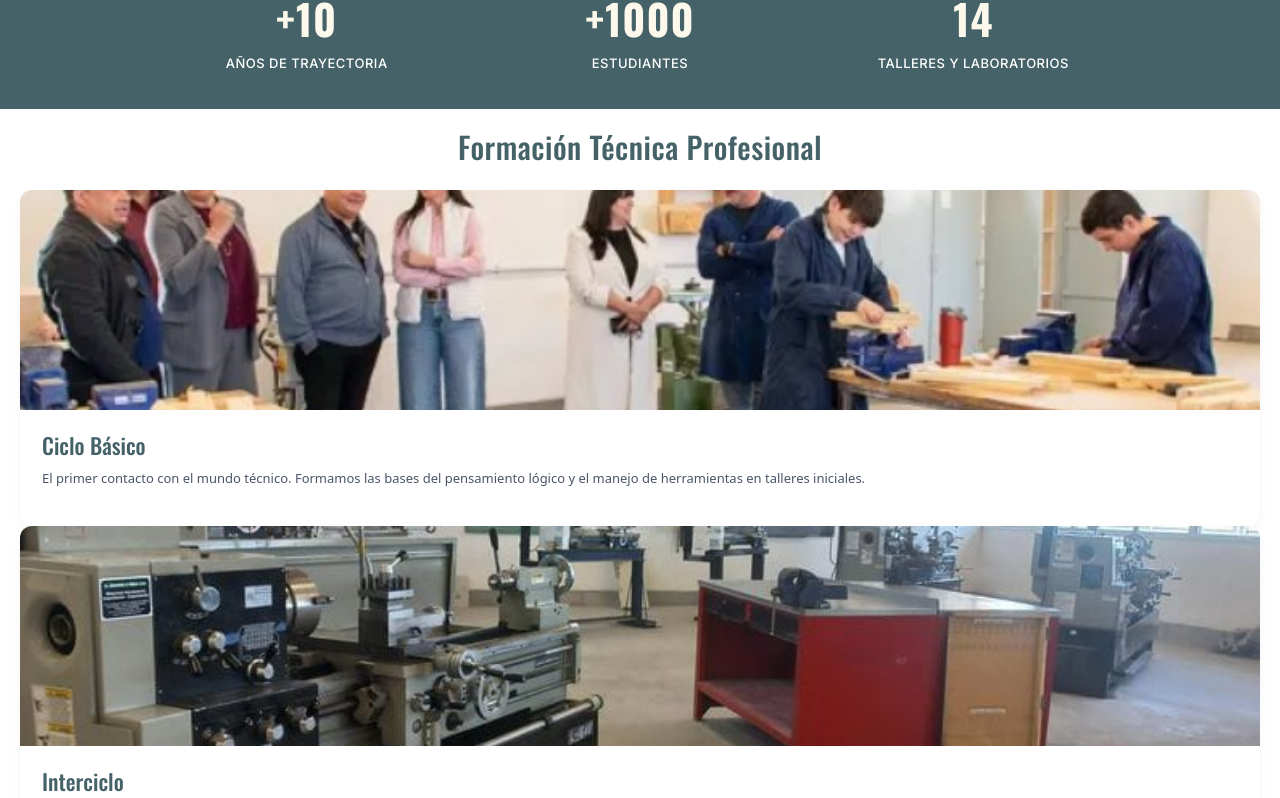
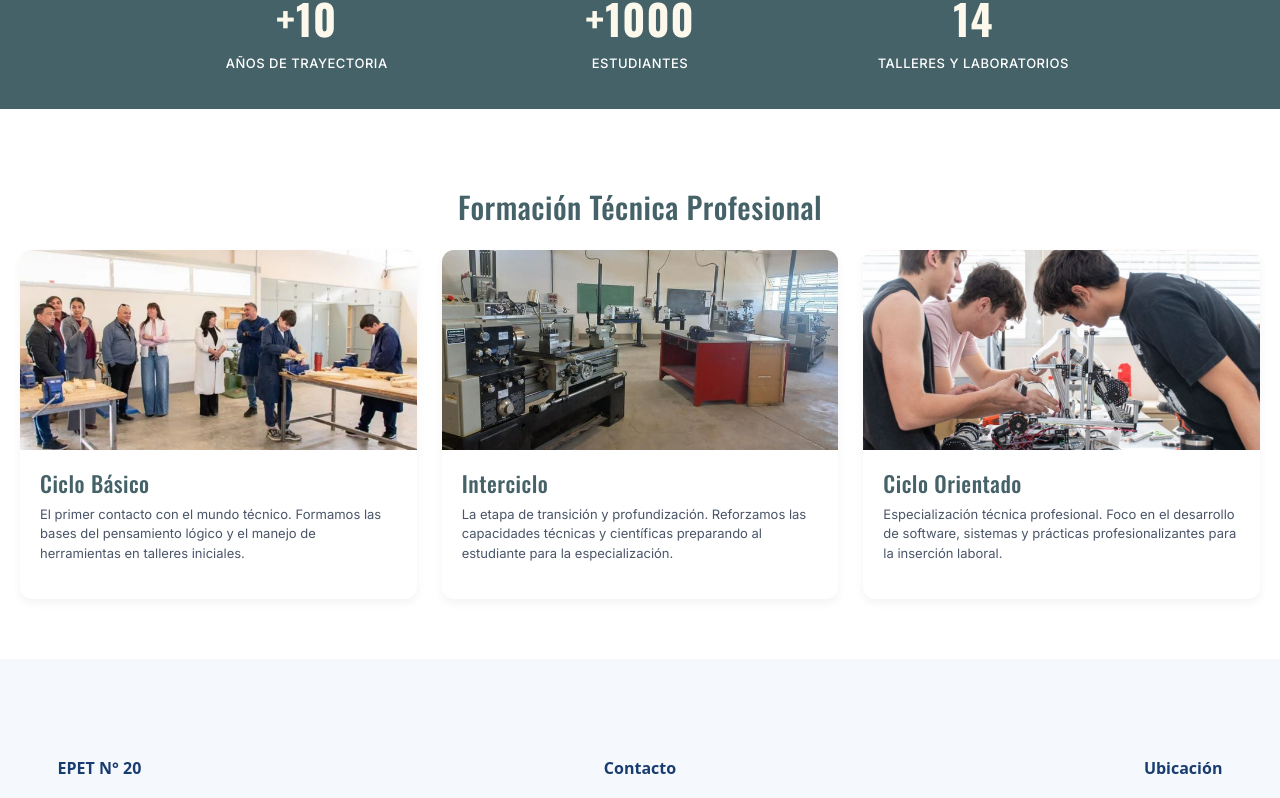
Before and after one commit to Geronimogomez09/webinstitucional, a React (Vite) app: page / in a window 1280 px wide. Shown: the part 1016-1814 px from the top of the page. Built offline with nearby package versions, Linux system fonts and the light colour scheme.

Commit message:
Cambiando animacion de Tarjetas de Ciclos

```diff
--- a/src/styles/index.css
+++ b/src/styles/index.css
@@ -8,12 +8,10 @@
     --blanco: #FFFFFF;
     --texto-oscuro: #2D3748;
 
-    /* Definimos las tipografías */
     --fuente-titulos: 'Oswald', sans-serif;
     --fuente-texto: 'Inter', sans-serif;
 }
 
-/* Aplicamos Inter por defecto a todo el cuerpo de texto de la página */
 body {
     font-family: var(--fuente-texto);
     color: var(--texto-oscuro);
@@ -175,28 +173,36 @@ body {
     font-weight: 500;
 }
 
-/* TRAYECTOS FORMATIVOS */
+/* TRAYECTOS FORMATIVOS - CUADRADAS Y COMPACTAS */
+.seccion-trayectos {
+    padding: 60px 0;
+}
+
+.grilla-ciclos {
+    display: grid;
+    grid-template-columns: repeat(3, 1fr);
+    gap: 25px;
+}
+
 .tarjeta-ciclo {
     background-color: var(--blanco);
     border-radius: 12px;
     overflow: hidden;
-    /* Transición suave para todos los cambios */
     transition: transform 0.3s ease, box-shadow 0.3s ease;
-    box-shadow: 0 4px 10px rgba(0, 0, 0, 0.05);
+    box-shadow: 0 4px 10px rgba(0,0,0,0.05);
 }
 
-/* Efecto al pasar el cursor por encima */
 .tarjeta-ciclo:hover {
-    transform: translateY(-8px); /* Eleva la tarjeta hacia arriba */
-    box-shadow: 0 12px 25px rgba(69, 98, 104, 0.2); /* Sombra más envolvente */
+    transform: translateY(-8px);
+    box-shadow: 0 12px 25px rgba(69, 98, 104, 0.2);
 }
 
+/* Altura fija controlada para que la foto no se estire */
 .contenedor-foto-ciclo {
-    height: 220px;
+    height: 200px;
     overflow: hidden;
 }
 
-/* Animación de zoom suave en la imagen */
 .contenedor-foto-ciclo img {
     width: 100%;
     height: 100%;
@@ -205,21 +211,23 @@ body {
 }
 
 .tarjeta-ciclo:hover .contenedor-foto-ciclo img {
-    transform: scale(1.05); /* Hace un zoom sutil del 5% en la foto */
+    transform: scale(1.05);
 }
 
 .info-ciclo {
-    padding: 22px;
+    padding: 20px;
 }
 
 .info-ciclo h3 {
-    font-family: 'Oswald', sans-serif;
+    font-family: var(--fuente-titulos);
     font-size: 22px;
     color: var(--color-oscuro);
-    margin-bottom: 10px;
+    margin-bottom: 8px;
+    letter-spacing: 0.5px;
 }
 
 .info-ciclo p {
+    font-family: var(--fuente-texto);
     font-size: 13px;
     color: #4A5568;
     line-height: 1.5;
```
